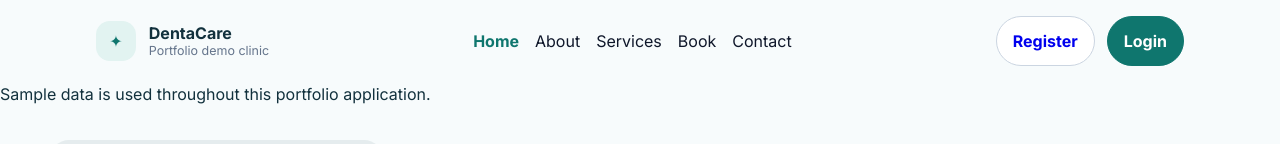
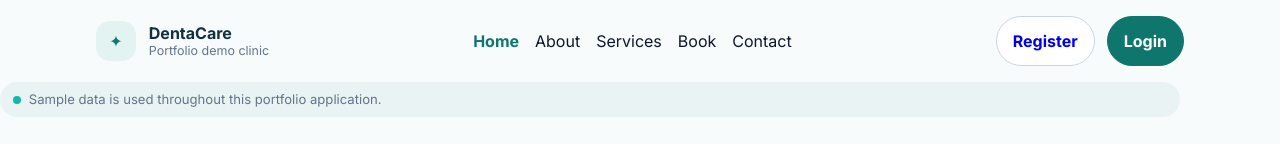
Before and after one commit to oboikanyego/dentacare-system, an Angular app: page / in a window 1280 px wide. Shown: the top 144 px of the page. Built offline with nearby package versions, Linux system fonts and the light colour scheme.

Commit message:
style: soften portfolio notice

```diff
--- a/src/app/app.component.css
+++ b/src/app/app.component.css
@@ -1,25 +1,23 @@
-.demo-notice {
+.sample-data-note {
   width: min(1180px, calc(100% - 32px));
-  margin: 0 auto 1.25rem;
-  padding: 0.85rem 1rem;
-  display: flex;
-  align-items: flex-start;
+  margin: 0 auto 1rem;
+  padding: 0.55rem 0.8rem;
+  display: inline-flex;
+  align-items: center;
   gap: 0.5rem;
-  border: 1px solid rgba(14, 108, 132, 0.18);
-  border-radius: 16px;
-  background: rgba(224, 247, 250, 0.72);
-  color: #315965;
-  font-size: 0.9rem;
-  line-height: 1.5;
+  border-radius: 999px;
+  background: rgba(15, 118, 110, 0.06);
+  color: #64748b;
+  font-size: 0.82rem;
+  line-height: 1.35;
 }
 
-.demo-notice strong {
-  flex: 0 0 auto;
-  color: #0e6c84;
-}
-
-.demo-notice span {
-  min-width: 0;
+.sample-data-dot {
+  width: 0.5rem;
+  height: 0.5rem;
+  flex: 0 0 0.5rem;
+  border-radius: 999px;
+  background: #14b8a6;
 }
 
 .welcome-overlay {
@@ -59,14 +57,8 @@
   position: relative;
 }
 
-.welcome-card h2 {
-  color: #0f172a;
-}
-
-.welcome-card p {
-  color: #64748b;
-  text-align: center;
-}
+.welcome-card h2 { color: #0f172a; }
+.welcome-card p { color: #64748b; text-align: center; }
 
 @keyframes pulse-glow {
   0%, 100% { transform: scale(0.92); opacity: 0.7; }
@@ -77,10 +69,3 @@
   from { transform: translateY(12px) scale(0.98); opacity: 0; }
   to { transform: translateY(0) scale(1); opacity: 1; }
 }
-
-@media (max-width: 640px) {
-  .demo-notice {
-    display: grid;
-    gap: 0.2rem;
-  }
-}
```
